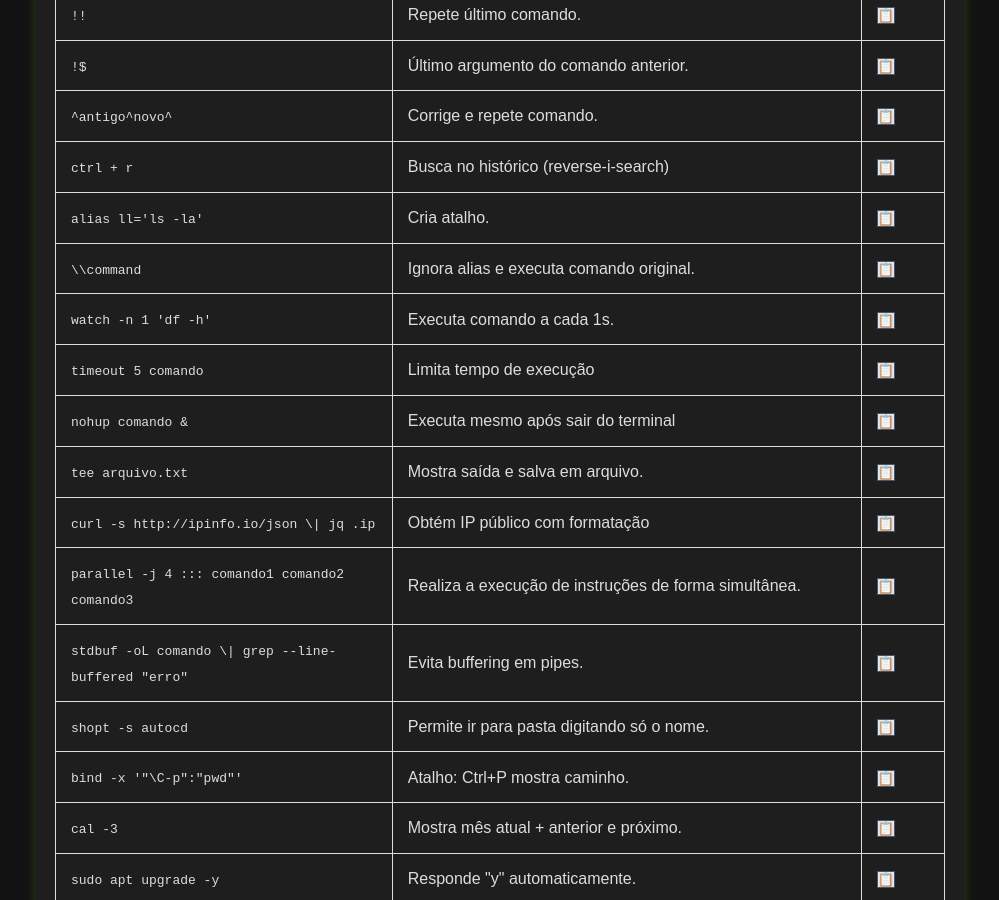
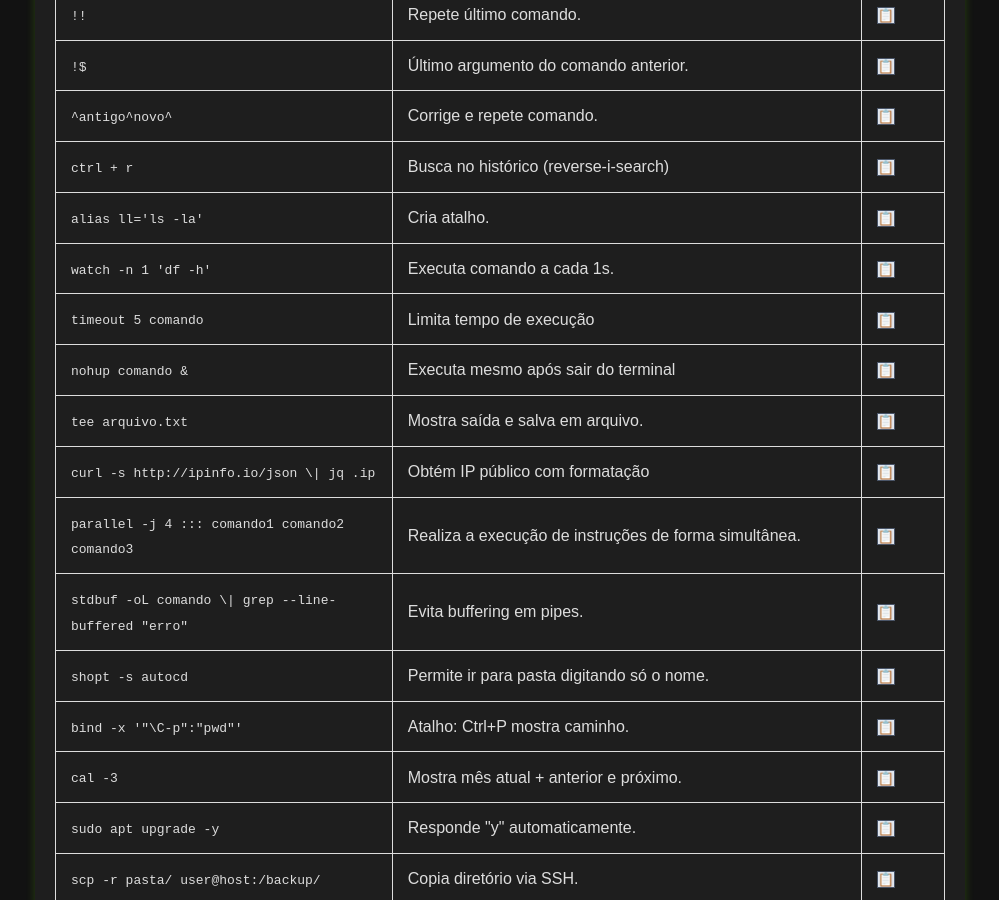
Before and after one commit to Piolinux/piolinux-site, a Jekyll site: the page built from _pages/_comandos/comandos-avancados-e-dicas.md, in a window 1280 px wide and 900 px high, scrolled down 311 px. Shown: the whole window, without its empty margins (140-1139 px from the left). Built offline with Jekyll 4.4.1, drawn with Linux system fonts in a browser that asks for light colours.

Commit message:
Update comandos-avancados-e-dicas.md

```diff
--- a/_pages/_comandos/comandos-avancados-e-dicas.md
+++ b/_pages/_comandos/comandos-avancados-e-dicas.md
@@ -58,12 +58,7 @@ function filtrarLinhas(termo) {
       <td data-label="Descrição">Cria atalho.</td>
       <td data-label="Ação"><button class="copy-btn" data-command="alias ll=&#39;ls -la&#39;">📋</button></td>
     </tr>
-    <tr>
-      <td data-label="Comando"><code>\\command</code></td>
-      <td data-label="Descrição">Ignora alias e executa comando original.</td>
-      <td data-label="Ação"><button class="copy-btn" data-command="\\command">📋</button></td>
-    </tr>
-    <tr>
+     <tr>
       <td data-label="Comando"><code>watch -n 1 'df -h'</code></td>
       <td data-label="Descrição">Executa comando a cada 1s.</td>
       <td data-label="Ação"><button class="copy-btn" data-command="watch -n 1 &#39;df -h&#39;">📋</button></td>
```
